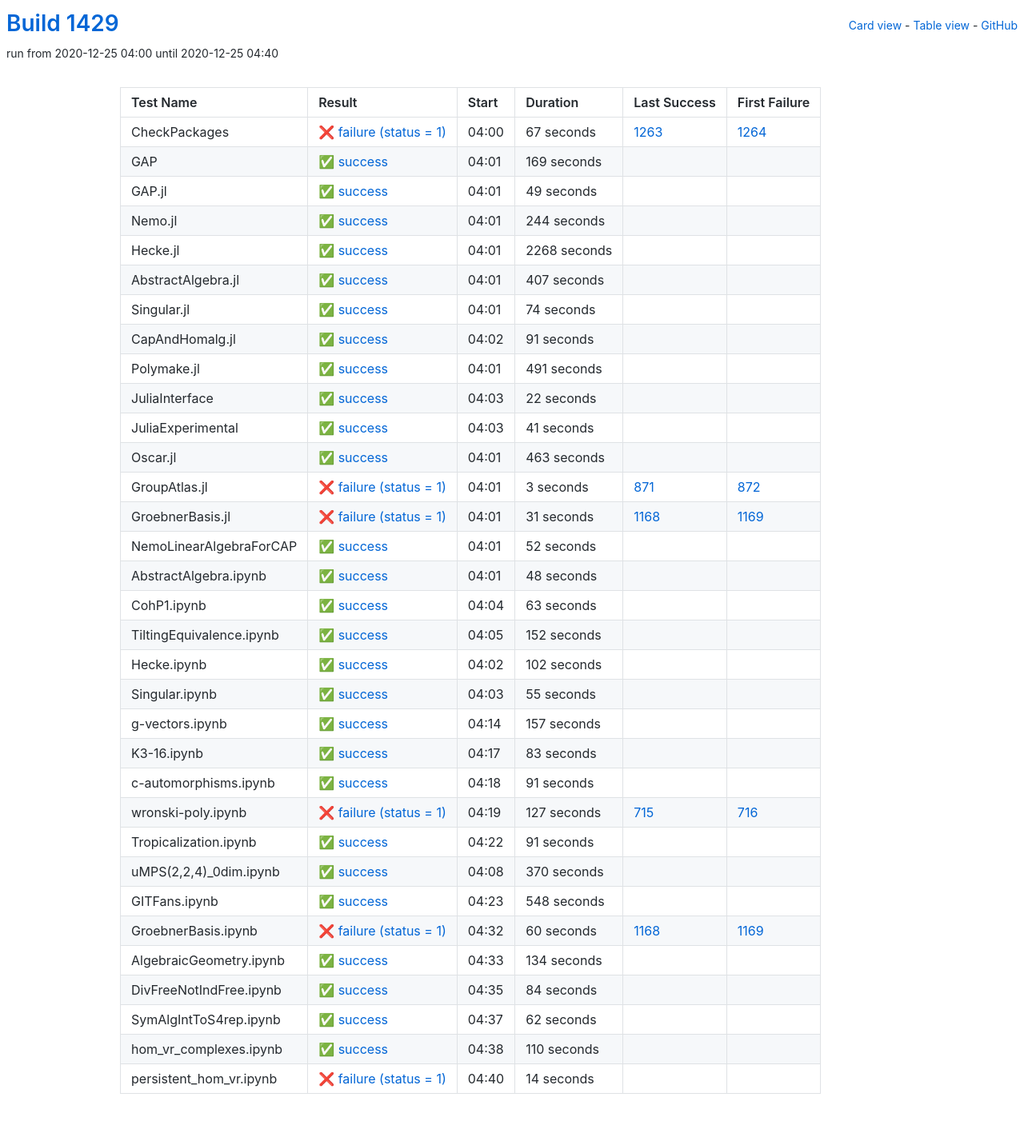
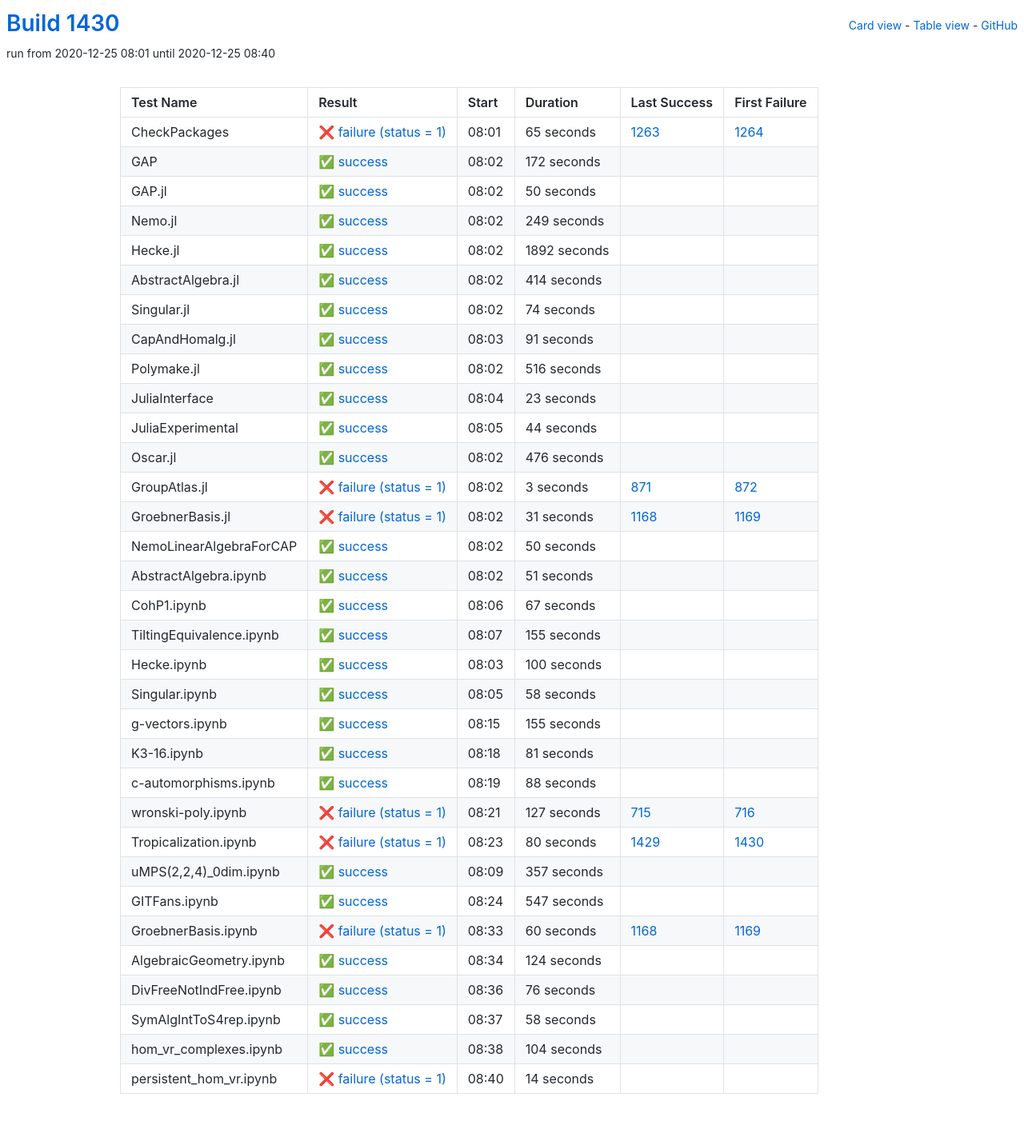
Before and after one commit to oscar-system/oscar-ci-status-stable, a Jekyll site: the page built from table.html, in a window 1280 px wide. Shown: the whole page at 80% size. Built offline with Jekyll 4.4.1, drawn with Linux system fonts in a browser that asks for light colours.

Commit message:
Build #1430

```diff
--- a/_data/ci.yml
+++ b/_data/ci.yml
@@ -1,6 +1,6 @@
 ---
-build: 1429
-build_url: https://oscarci.mathematik.uni-kl.de/job/oscar-stable/1429/
+build: 1430
+build_url: https://oscarci.mathematik.uni-kl.de/job/oscar-stable/1430/
 job: oscar-stable
 organization: oscar-system
 repo: oscar-ci-status-stable
@@ -8,80 +8,80 @@ repourl: https://github.com/oscar-system/oscar-ci-status-stable
 tests:
 - name: CheckPackages
   id: checkpackages
-  log: https://oscarci.mathematik.uni-kl.de/job/oscar-stable/1429/artifact/logs/build-1429/CheckPackages.log
-  start: 2020-12-25 04:00
+  log: https://oscarci.mathematik.uni-kl.de/job/oscar-stable/1430/artifact/logs/build-1430/CheckPackages.log
+  start: 2020-12-25 08:01
   success: false
   exitcode: 1
   status: failure
-  duration: 67
+  duration: 65
   last_success: 1263
   last_success_url: https://oscarci.mathematik.uni-kl.de/job/oscar-stable/1263/
   first_failure: 1264
   first_failure_url: https://oscarci.mathematik.uni-kl.de/job/oscar-stable/1264/
 - name: GAP
   id: gap
-  log: https://oscarci.mathematik.uni-kl.de/job/oscar-stable/1429/artifact/logs/build-1429/GAP.log
-  start: 2020-12-25 04:01
+  log: https://oscarci.mathematik.uni-kl.de/job/oscar-stable/1430/artifact/logs/build-1430/GAP.log
+  start: 2020-12-25 08:02
   success: true
   exitcode: 0
   status: success
-  duration: 169
+  duration: 172
   last_success: false
   last_success_url:
   first_failure: false
   first_failure_url:
 - name: GAP.jl
   id: gap-jl
-  log: https://oscarci.mathematik.uni-kl.de/job/oscar-stable/1429/artifact/logs/build-1429/GAP.jl.log
-  start: 2020-12-25 04:01
+  log: https://oscarci.mathematik.uni-kl.de/job/oscar-stable/1430/artifact/logs/build-1430/GAP.jl.log
+  start: 2020-12-25 08:02
   success: true
   exitcode: 0
   status: success
-  duration: 49
+  duration: 50
   last_success: false
   last_success_url:
   first_failure: false
   first_failure_url:
 - name: Nemo.jl
   id: nemo-jl
-  log: https://oscarci.mathematik.uni-kl.de/job/oscar-stable/1429/artifact/logs/build-1429/Nemo.jl.log
-  start: 2020-12-25 04:01
+  log: https://oscarci.mathematik.uni-kl.de/job/oscar-stable/1430/artifact/logs/build-1430/Nemo.jl.log
+  start: 2020-12-25 08:02
   success: true
   exitcode: 0
   status: success
-  duration: 244
+  duration: 249
   last_success: false
   last_success_url:
   first_failure: false
   first_failure_url:
 - name: Hecke.jl
   id: hecke-jl
-  log: https://oscarci.mathematik.uni-kl.de/job/oscar-stable/1429/artifact/logs/build-1429/Hecke.jl.log
-  start: 2020-12-25 04:01
+  log: https://oscarci.mathematik.uni-kl.de/job/oscar-stable/1430/artifact/logs/build-1430/Hecke.jl.log
+  start: 2020-12-25 08:02
   success: true
   exitcode: 0
   status: success
-  duration: 2268
+  duration: 1892
   last_success: false
   last_success_url:
   first_failure: false
   first_failure_url:
 - name: AbstractAlgebra.jl
   id: abstractalgebra-jl
-  log: https://oscarci.mathematik.uni-kl.de/job/oscar-stable/1429/artifact/logs/build-1429/AbstractAlgebra.jl.log
-  start: 2020-12-25 04:01
+  log: https://oscarci.mathematik.uni-kl.de/job/oscar-stable/1430/artifact/logs/build-1430/AbstractAlgebra.jl.log
+  start: 2020-12-25 08:02
   success: true
   exitcode: 0
   status: success
-  duration: 407
+  duration: 414
   last_success: false
   last_success_url:
   first_failure: false
   first_failure_url:
 - name: Singular.jl
   id: singular-jl
-  log: https://oscarci.mathematik.uni-kl.de/job/oscar-stable/1429/artifact/logs/build-1429/Singular.jl.log
-  start: 2020-12-25 04:01
+  log: https://oscarci.mathematik.uni-kl.de/job/oscar-stable/1430/artifact/logs/build-1430/Singular.jl.log
+  start: 2020-12-25 08:02
   success: true
   exitcode: 0
   status: success
@@ -92,8 +92,8 @@ tests:
   first_failure_url:
 - name: CapAndHomalg.jl
   id: capandhomalg-jl
-  log: https://oscarci.mathematik.uni-kl.de/job/oscar-stable/1429/artifact/logs/build-1429/CapAndHomalg.jl.log
-  start: 2020-12-25 04:02
+  log: https://oscarci.mathematik.uni-kl.de/job/oscar-stable/1430/artifact/logs/build-1430/CapAndHomalg.jl.log
+  start: 2020-12-25 08:03
   success: true
   exitcode: 0
   status: success
@@ -104,56 +104,56 @@ tests:
   first_failure_url:
 - name: Polymake.jl
   id: polymake-jl
-  log: https://oscarci.mathematik.uni-kl.de/job/oscar-stable/1429/artifact/logs/build-1429/Polymake.jl.log
-  start: 2020-12-25 04:01
+  log: https://oscarci.mathematik.uni-kl.de/job/oscar-stable/1430/artifact/logs/build-1430/Polymake.jl.log
+  start: 2020-12-25 08:02
   success: true
   exitcode: 0
   status: success
-  duration: 491
+  duration: 516
   last_success: false
   last_success_url:
   first_failure: false
   first_failure_url:
 - name: JuliaInterface
   id: juliainterface
-  log: https://oscarci.mathematik.uni-kl.de/job/oscar-stable/1429/artifact/logs/build-1429/JuliaInterface.log
-  start: 2020-12-25 04:03
+  log: https://oscarci.mathematik.uni-kl.de/job/oscar-stable/1430/artifact/logs/build-1430/JuliaInterface.log
+  start: 2020-12-25 08:04
   success: true
   exitcode: 0
   status: success
-  duration: 22
+  duration: 23
   last_success: false
   last_success_url:
   first_failure: false
   first_failure_url:
 - name: JuliaExperimental
   id: juliaexperimental
-  log: https://oscarci.mathematik.uni-kl.de/job/oscar-stable/1429/artifact/logs/build-1429/JuliaExperimental.log
-  start: 2020-12-25 04:03
+  log: https://oscarci.mathematik.uni-kl.de/job/oscar-stable/1430/artifact/logs/build-1430/JuliaExperimental.log
+  start: 2020-12-25 08:05
   success: true
   exitcode: 0
   status: success
-  duration: 41
+  duration: 44
   last_success: false
   last_success_url:
   first_failure: false
   first_failure_url:
 - name: Oscar.jl
   id: oscar-jl
-  log: https://oscarci.mathematik.uni-kl.de/job/oscar-stable/1429/artifact/logs/build-1429/Oscar.jl.log
-  start: 2020-12-25 04:01
+  log: https://oscarci.mathematik.uni-kl.de/job/oscar-stable/1430/artifact/logs/build-1430/Oscar.jl.log
+  start: 2020-12-25 08:02
   success: true
   exitcode: 0
   status: success
-  duration: 463
+  duration: 476
   last_success: false
   last_success_url:
   first_failure: false
   first_failure_url:
 - name: GroupAtlas.jl
   id: groupatlas-jl
-  log: https://oscarci.mathematik.uni-kl.de/job/oscar-stable/1429/artifact/logs/build-1429/GroupAtlas.jl.log
-  start: 2020-12-25 04:01
+  log: https://oscarci.mathematik.uni-kl.de/job/oscar-stable/1430/artifact/logs/build-1430/GroupAtlas.jl.log
+  start: 2020-12-25 08:02
   success: false
   exitcode: 1
   status: failure
@@ -164,8 +164,8 @@ tests:
   first_failure_url: https://oscarci.mathematik.uni-kl.de/job/oscar-stable/872/
 - name: GroebnerBasis.jl
   id: groebnerbasis-jl
-  log: https://oscarci.mathematik.uni-kl.de/job/oscar-stable/1429/artifact/logs/build-1429/GroebnerBasis.jl.log
-  start: 2020-12-25 04:01
+  log: https://oscarci.mathematik.uni-kl.de/job/oscar-stable/1430/artifact/logs/build-1430/GroebnerBasis.jl.log
+  start: 2020-12-25 08:02
   success: false
   exitcode: 1
   status: failure
@@ -176,116 +176,116 @@ tests:
   first_failure_url: https://oscarci.mathematik.uni-kl.de/job/oscar-stable/1169/
 - name: NemoLinearAlgebraForCAP
   id: nemolinearalgebraforcap
-  log: https://oscarci.mathematik.uni-kl.de/job/oscar-stable/1429/artifact/logs/build-1429/NemoLinearAlgebraForCAP.log
-  start: 2020-12-25 04:01
+  log: https://oscarci.mathematik.uni-kl.de/job/oscar-stable/1430/artifact/logs/build-1430/NemoLinearAlgebraForCAP.log
+  start: 2020-12-25 08:02
   success: true
   exitcode: 0
   status: success
-  duration: 52
+  duration: 50
   last_success: false
   last_success_url:
   first_failure: false
   first_failure_url:
 - name: AbstractAlgebra.ipynb
   id: abstractalgebra-ipynb
-  log: https://oscarci.mathematik.uni-kl.de/job/oscar-stable/1429/artifact/logs/build-1429/AbstractAlgebra.ipynb.log
-  start: 2020-12-25 04:01
+  log: https://oscarci.mathematik.uni-kl.de/job/oscar-stable/1430/artifact/logs/build-1430/AbstractAlgebra.ipynb.log
+  start: 2020-12-25 08:02
   success: true
   exitcode: 0
   status: success
-  duration: 48
+  duration: 51
   last_success: false
   last_success_url:
   first_failure: false
   first_failure_url:
 - name: CohP1.ipynb
   id: cohp1-ipynb
-  log: https://oscarci.mathematik.uni-kl.de/job/oscar-stable/1429/artifact/logs/build-1429/CohP1.ipynb.log
-  start: 2020-12-25 04:04
+  log: https://oscarci.mathematik.uni-kl.de/job/oscar-stable/1430/artifact/logs/build-1430/CohP1.ipynb.log
+  start: 2020-12-25 08:06
   success: true
   exitcode: 0
   status: success
-  duration: 63
+  duration: 67
   last_success: false
   last_success_url:
   first_failure: false
   first_failure_url:
 - name: TiltingEquivalence.ipynb
   id: tiltingequivalence-ipynb
-  log: https://oscarci.mathematik.uni-kl.de/job/oscar-stable/1429/artifact/logs/build-1429/TiltingEquivalence.ipynb.log
-  start: 2020-12-25 04:05
+  log: https://oscarci.mathematik.uni-kl.de/job/oscar-stable/1430/artifact/logs/build-1430/TiltingEquivalence.ipynb.log
+  start: 2020-12-25 08:07
   success: true
   exitcode: 0
   status: success
-  duration: 152
+  duration: 155
   last_success: false
   last_success_url:
   first_failure: false
   first_failure_url:
 - name: Hecke.ipynb
   id: hecke-ipynb
-  log: https://oscarci.mathematik.uni-kl.de/job/oscar-stable/1429/artifact/logs/build-1429/Hecke.ipynb.log
-  start: 2020-12-25 04:02
+  log: https://oscarci.mathematik.uni-kl.de/job/oscar-stable/1430/artifact/logs/build-1430/Hecke.ipynb.log
+  start: 2020-12-25 08:03
   success: true
   exitcode: 0
   status: success
-  duration: 102
+  duration: 100
   last_success: false
   last_success_url:
   first_failure: false
   first_failure_url:
 - name: Singular.ipynb
   id: singular-ipynb
-  log: https://oscarci.mathematik.uni-kl.de/job/oscar-stable/1429/artifact/logs/build-1429/Singular.ipynb.log
-  start: 2020-12-25 04:03
+  log: https://oscarci.mathematik.uni-kl.de/job/oscar-stable/1430/artifact/logs/build-1430/Singular.ipynb.log
+  start: 2020-12-25 08:05
   success: true
   exitcode: 0
   status: success
-  duration: 55
+  duration: 58
   last_success: false
   last_success_url:
   first_failure: false
   first_failure_url:
 - name: g-vectors.ipynb
   id: g-vectors-ipynb
-  log: https://oscarci.mathematik.uni-kl.de/job/oscar-stable/1429/artifact/logs/build-1429/g-vectors.ipynb.log
-  start: 2020-12-25 04:14
+  log: https://oscarci.mathematik.uni-kl.de/job/oscar-stable/1430/artifact/logs/build-1430/g-vectors.ipynb.log
+  start: 2020-12-25 08:15
   success: true
   exitcode: 0
   status: success
-  duration: 157
+  duration: 155
   last_success: false
   last_success_url:
   first_failure: false
   first_failure_url:
 - name: K3-16.ipynb
   id: k3-16-ipynb
-  log: https://oscarci.mathematik.uni-kl.de/job/oscar-stable/1429/artifact/logs/build-1429/K3-16.ipynb.log
-  start: 2020-12-25 04:17
+  log: https://oscarci.mathematik.uni-kl.de/job/oscar-stable/1430/artifact/logs/build-1430/K3-16.ipynb.log
+  start: 2020-12-25 08:18
   success: true
   exitcode: 0
   status: success
-  duration: 83
+  duration: 81
   last_success: false
   last_success_url:
   first_failure: false
   first_failure_url:
 - name: c-automorphisms.ipynb
   id: c-automorphisms-ipynb
-  log: https://oscarci.mathematik.uni-kl.de/job/oscar-stable/1429/artifact/logs/build-1429/c-automorphisms.ipynb.log
-  start: 2020-12-25 04:18
+  log: https://oscarci.mathematik.uni-kl.de/job/oscar-stable/1430/artifact/logs/build-1430/c-automorphisms.ipynb.log
+  start: 2020-12-25 08:19
   success: true
   exitcode: 0
   status: success
-  duration: 91
+  duration: 88
   last_success: false
   last_success_url:
   first_failure: false
   first_failure_url:
 - name: wronski-poly.ipynb
   id: wronski-poly-ipynb
-  log: https://oscarci.mathematik.uni-kl.de/job/oscar-stable/1429/artifact/logs/build-1429/wronski-poly.ipynb.log
-  start: 2020-12-25 04:19
+  log: https://oscarci.mathematik.uni-kl.de/job/oscar-stable/1430/artifact/logs/build-1430/wronski-poly.ipynb.log
+  start: 2020-12-25 08:21
   success: false
   exitcode: 1
   status: failure
@@ -296,44 +296,44 @@ tests:
   first_failure_url: https://oscarci.mathematik.uni-kl.de/job/oscar-stable/716/
 - name: Tropicalization.ipynb
   id: tropicalization-ipynb
-  log: https://oscarci.mathematik.uni-kl.de/job/oscar-stable/1429/artifact/logs/build-1429/Tropicalization.ipynb.log
-  start: 2020-12-25 04:22
+  log: https://oscarci.mathematik.uni-kl.de/job/oscar-stable/1430/artifact/logs/build-1430/Tropicalization.ipynb.log
+  start: 2020-12-25 08:23
+  success: false
+  exitcode: 1
+  status: failure
+  duration: 80
+  last_success: 1429
+  last_success_url: https://oscarci.mathematik.uni-kl.de/job/oscar-stable/1429/
+  first_failure: 1430
+  first_failure_url: https://oscarci.mathematik.uni-kl.de/job/oscar-stable/1430/
+- name: uMPS(2,2,4)_0dim.ipynb
+  id: umps-2-2-4-0dim-ipynb
+  log: https://oscarci.mathematik.uni-kl.de/job/oscar-stable/1430/artifact/logs/build-1430/uMPS-2-2-4-_0dim.ipynb.log
+  start: 2020-12-25 08:09
   success: true
   exitcode: 0
   status: success
-  duration: 91
-  last_success: false
-  last_success_url:
-  first_failure: false
-  first_failure_url:
-- name: uMPS(2,2,4)_0dim.ipynb
-  id: umps-2-2-4-0dim-ipynb
-  log: https://oscarci.mathematik.uni-kl.de/job/oscar-stable/1429/artifact/logs/build-1429/uMPS-2-2-4-_0dim.ipynb.log
-  start: 2020-12-25 04:08
-  success: true
-  exitcode: 0
-  status: success
-  duration: 370
+  duration: 357
   last_success: false
   last_success_url:
   first_failure: false
   first_failure_url:
 - name: GITFans.ipynb
   id: gitfans-ipynb
-  log: https://oscarci.mathematik.uni-kl.de/job/oscar-stable/1429/artifact/logs/build-1429/GITFans.ipynb.log
-  start: 2020-12-25 04:23
+  log: https://oscarci.mathematik.uni-kl.de/job/oscar-stable/1430/artifact/logs/build-1430/GITFans.ipynb.log
+  start: 2020-12-25 08:24
   success: true
   exitcode: 0
   status: success
-  duration: 548
+  duration: 547
   last_success: false
   last_success_url:
   first_failure: false
   first_failure_url:
 - name: GroebnerBasis.ipynb
   id: groebnerbasis-ipynb
-  log: https://oscarci.mathematik.uni-kl.de/job/oscar-stable/1429/artifact/logs/build-1429/GroebnerBasis.ipynb.log
-  start: 2020-12-25 04:32
+  log: https://oscarci.mathematik.uni-kl.de/job/oscar-stable/1430/artifact/logs/build-1430/GroebnerBasis.ipynb.log
+  start: 2020-12-25 08:33
   success: false
   exitcode: 1
   status: failure
@@ -344,56 +344,56 @@ tests:
   first_failure_url: https://oscarci.mathematik.uni-kl.de/job/oscar-stable/1169/
 - name: AlgebraicGeometry.ipynb
   id: algebraicgeometry-ipynb
-  log: https://oscarci.mathematik.uni-kl.de/job/oscar-stable/1429/artifact/logs/build-1429/AlgebraicGeometry.ipynb.log
-  start: 2020-12-25 04:33
+  log: https://oscarci.mathematik.uni-kl.de/job/oscar-stable/1430/artifact/logs/build-1430/AlgebraicGeometry.ipynb.log
+  start: 2020-12-25 08:34
   success: true
   exitcode: 0
   status: success
-  duration: 134
+  duration: 124
   last_success: false
   last_success_url:
   first_failure: false
   first_failure_url:
 - name: DivFreeNotIndFree.ipynb
   id: divfreenotindfree-ipynb
-  log: https://oscarci.mathematik.uni-kl.de/job/oscar-stable/1429/artifact/logs/build-1429/DivFreeNotIndFree.ipynb.log
-  start: 2020-12-25 04:35
+  log: https://oscarci.mathematik.uni-kl.de/job/oscar-stable/1430/artifact/logs/build-1430/DivFreeNotIndFree.ipynb.log
+  start: 2020-12-25 08:36
   success: true
   exitcode: 0
   status: success
-  duration: 84
+  duration: 76
   last_success: false
   last_success_url:
   first_failure: false
   first_failure_url:
 - name: SymAlgIntToS4rep.ipynb
   id: symalginttos4rep-ipynb
-  log: https://oscarci.mathematik.uni-kl.de/job/oscar-stable/1429/artifact/logs/build-1429/SymAlgIntToS4rep.ipynb.log
-  start: 2020-12-25 04:37
+  log: https://oscarci.mathematik.uni-kl.de/job/oscar-stable/1430/artifact/logs/build-1430/SymAlgIntToS4rep.ipynb.log
+  start: 2020-12-25 08:37
   success: true
   exitcode: 0
   status: success
-  duration: 62
+  duration: 58
   last_success: false
   last_success_url:
   first_failure: false
   first_failure_url:
 - name: hom_vr_complexes.ipynb
   id: hom-vr-complexes-ipynb
-  log: https://oscarci.mathematik.uni-kl.de/job/oscar-stable/1429/artifact/logs/build-1429/hom_vr_complexes.ipynb.log
-  start: 2020-12-25 04:38
+  log: https://oscarci.mathematik.uni-kl.de/job/oscar-stable/1430/artifact/logs/build-1430/hom_vr_complexes.ipynb.log
+  start: 2020-12-25 08:38
   success: true
   exitcode: 0
   status: success
-  duration: 110
+  duration: 104
   last_success: false
   last_success_url:
   first_failure: false
   first_failure_url:
 - name: persistent_hom_vr.ipynb
   id: persistent-hom-vr-ipynb
-  log: https://oscarci.mathematik.uni-kl.de/job/oscar-stable/1429/artifact/logs/build-1429/persistent_hom_vr.ipynb.log
-  start: 2020-12-25 04:40
+  log: https://oscarci.mathematik.uni-kl.de/job/oscar-stable/1430/artifact/logs/build-1430/persistent_hom_vr.ipynb.log
+  start: 2020-12-25 08:40
   success: false
   exitcode: 1
   status: failure
```
Also changed, not shown: README.md.
